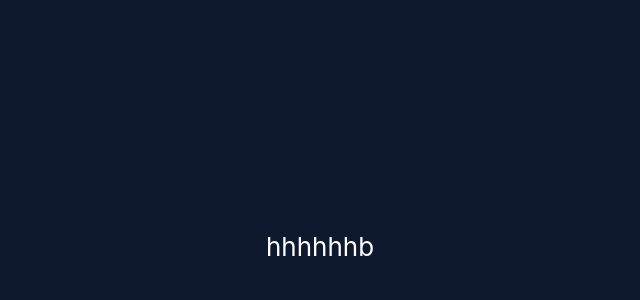
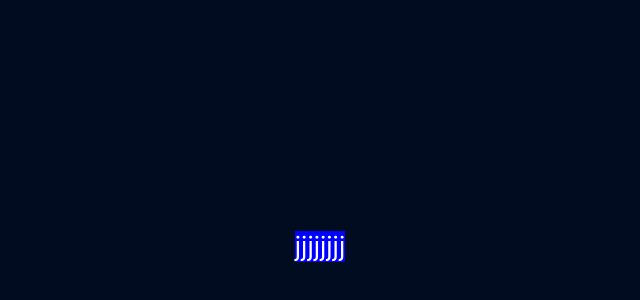
Before and after one commit to VilaPat7/flowers, a React (Create React App) app: page / in a window 1280 px wide. Shown: the part 154-454 px from the top of the page, without its empty margins (320-960 px from the left). Built offline with nearby package versions, Linux system fonts and the light colour scheme.

Commit message:
second commit

```diff
--- a/src/components/Main_Component/App.js
+++ b/src/components/Main_Component/App.js
@@ -1,9 +1,9 @@
 import '../../css/App.css';
-import Main from '../../template/Main';
+import Carousel from '../../template/Carousel';
 
 function App() {
   return (
-    <Main/>
+    <Carousel/>
   );
 }
 
--- a/src/css/App.css
+++ b/src/css/App.css
@@ -1,6 +1,6 @@
 .App {
   text-align: center;
-  background-color: #0e1930;
+  background-color: #020c21;
   min-height: 100vh;
   display: flex;
   flex-direction: column;
@@ -9,27 +9,3 @@
   font-size: calc(10px + 2vmin);
   color: white;
 }
-
-.App-logo {
-  height: 40vmin;
-  pointer-events: none;
-}
-
-@media (prefers-reduced-motion: no-preference) {
-  .App-logo {
-    animation: App-logo-spin infinite 20s linear;
-  }
-}
-
-.App-link {
-  color: #61dafb;
-}
-
-@keyframes App-logo-spin {
-  from {
-    transform: rotate(0deg);
-  }
-  to {
-    transform: rotate(360deg);
-  }
-}
--- a/src/css/Main.css
+++ /dev/null
@@ -1,4 +0,0 @@
-.Main {
-    font-size: calc(10px + 2vmin);
-    color: white;
-  }
--- /dev/null
+++ b/src/template/Carousel.js
@@ -0,0 +1,36 @@
+import '../css/Carousel.css';
+import React from 'react';
+// import Slider from 'react-slick';
+// import 'slick-carousel/slick/slick.css';
+// import 'slick-carousel/slick/slick-theme.css';
+
+const Carousel = () => {
+  // const settings = {
+  //   dots: true,
+  //   infinite: true,
+  //   speed: 500,
+  //   slidesToShow: 1,
+  //   slidesToScroll: 1,
+  // };
+  const style = {
+    background: 'blue',
+  };
+  return (
+    <div className="App">
+      <p style={style}>jjjjjjjj</p>
+    </div>
+    // <Slider {...settings}>
+    //   <div>
+    //     <img src='https://via.placeholder.com/350x150' alt='slide-1' />
+    //   </div>
+    //   <div>
+    //     <img src='https://via.placeholder.com/350x150' alt='slide-2' />
+    //   </div>
+    //   <div>
+    //     <img src='https://via.placeholder.com/350x150' alt='slide-3' />
+    //   </div>
+    // </Slider>
+  );
+};
+
+export default Carousel;
--- a/src/template/Main.js
+++ /dev/null
@@ -1,12 +0,0 @@
-import '../css/Main.css';
-import React from 'react';
-
-function Main() {
-  return (
-    <div className="App">
-      <p>hhhhhhb</p>
-    </div>
-  );
-}
-
-export default Main;
--- a/src/template/index.js
+++ b/src/template/index.js
@@ -1,3 +1,3 @@
-import Main from './Main';
+import Carousel from './Carousel';
 
-export default Main;
+export default Carousel;
```
Also changed, not shown: src/css/Carousel.css (added), 1 other file (tests, documents, lock files or other folders).
